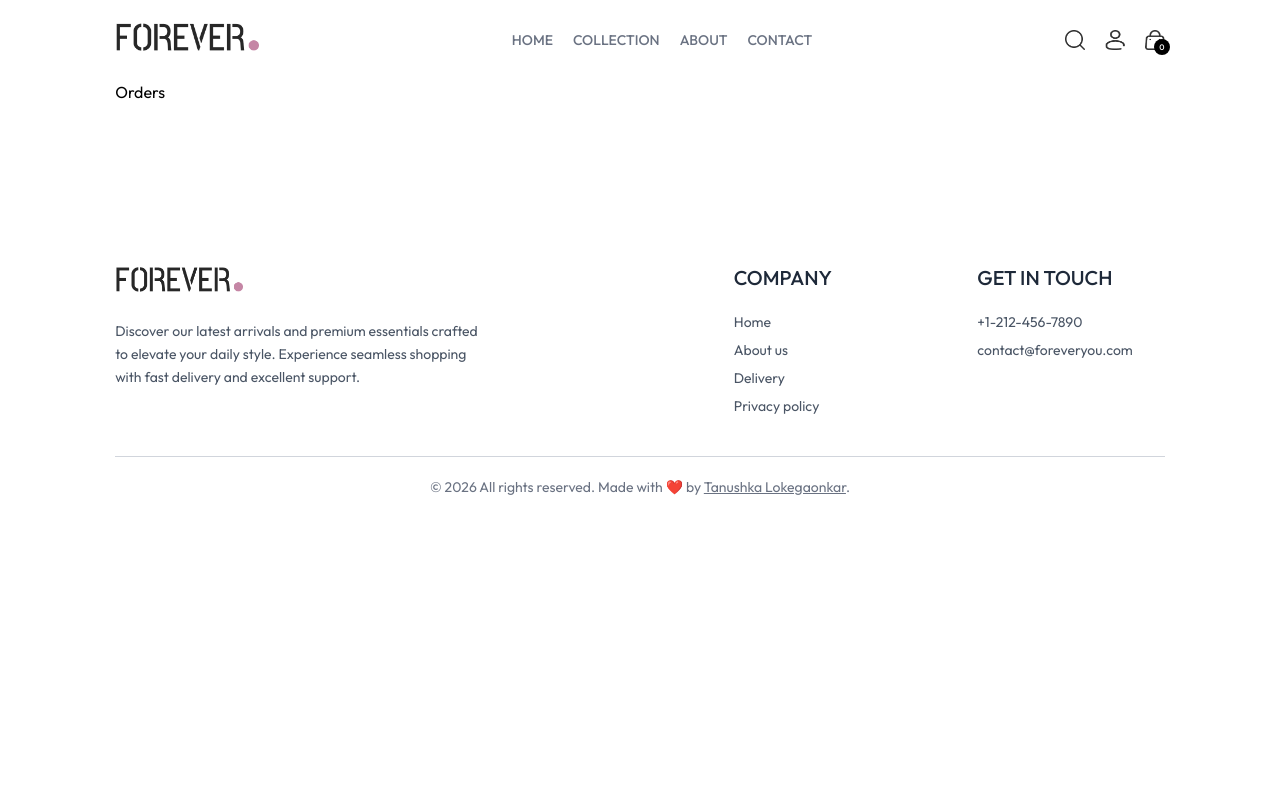
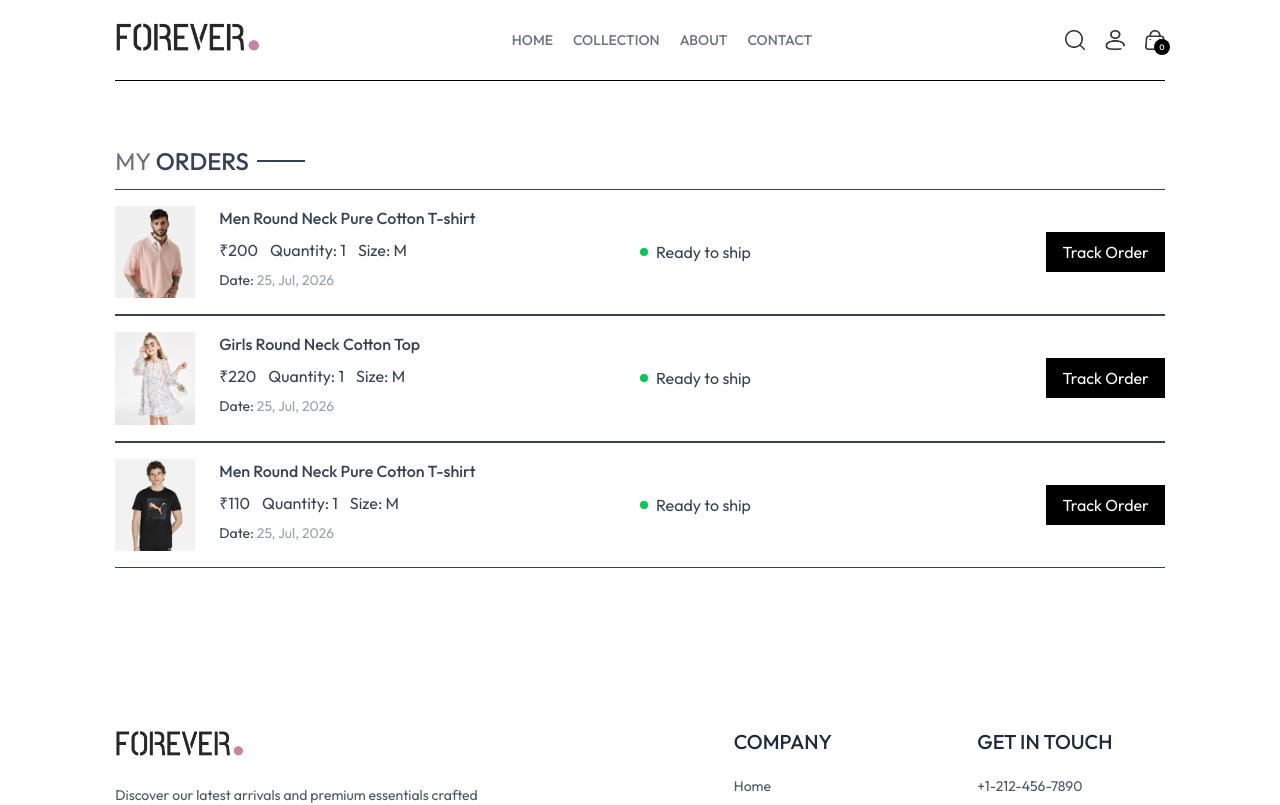
Before and after one commit to Tanushka-lokegaonkar/VirtualTryOn, a React (Vite) app in the folder Frontend/: page /orders in a window 1280 px wide. Shown: the top 805 px of the page. Built offline with nearby package versions, Linux system fonts and the light colour scheme.

Commit message:
orders pade added

```diff
--- a/Frontend/src/components/Navbar.jsx
+++ b/Frontend/src/components/Navbar.jsx
@@ -39,7 +39,7 @@
         <div className='flex items-center gap-5'>
             <img onClick={()=> setShowSearch(true)} src={assets.search_icon} alt='search' className='w-5 h-5 cursor-pointer' />
             <div className='group relative'>
-                <img src={assets.profile_icon} alt='profile' className='w-5 h-5 cursor-pointer' />
+                <Link to='/login'><img src={assets.profile_icon} alt='profile' className='w-5 h-5 cursor-pointer' /></Link>
                 <div className='group-hover:block hidden absolute dropdown-menu right-0 pt-4'>
                     <div className='flex flex-col gap-2 w-36 py-3 px-5 bg-slate-100 text-gray-500 rounded'>
                         <p className='cursor-pointer hover:text-black'>My Profile</p>
--- a/Frontend/src/pages/Login.jsx
+++ b/Frontend/src/pages/Login.jsx
@@ -1,8 +1,19 @@
-import React from 'react'
+import React, {useState} from 'react'
 
 const Login = () => {
+
+  const [currentState, setCurrentState] = useState('Sign Up');
+
   return (
-    <div>Login</div>
+    <form className='flex flex-col items-center w-[90%] sm:max-w-96 m-auto mt-14 gap-4 text-gray-800'>
+      <div className='inline-flex items-center gap-2 mb-2 mt-10'>
+        <p className='prata-regular text-3xl'>{currentState}</p>
+        <hr className='border-none h-[1.5px] bg-gray-800' />
+      </div>
+      {currentState === 'Login' ? '' :<input type='text' className='w-full px-3 py-2 border border-gray-800' placeholder='Name' required/> }
+      <input type='email' className='w-full px-3 py-2 border border-gray-800' placeholder='Email' required/>
+      <input type='password' className='w-full px-3 py-2 border border-gray-800' placeholder='Password' required/>
+    </form>
   )
 }
 
--- a/Frontend/src/pages/Orders.jsx
+++ b/Frontend/src/pages/Orders.jsx
@@ -1,8 +1,47 @@
 import React from 'react'
+import { useContext } from 'react';
+import { ShopContext } from '../context/ShopContext';
+import Title from '../components/Title';
 
 const Orders = () => {
+
+  const {products, currency} = useContext(ShopContext);
+
   return (
-    <div>Orders</div>
+    <div className='border-t pt-16'>
+
+      <div className='text-2xl'>
+        <Title text1={'MY'} text2={'ORDERS'}/>
+      </div>
+
+      <div>
+        {
+          products.slice(1, 4).map((item, index) => (
+            <div key={index} className='py-4 border-t border-b text-gray-700 flex flex-col md:flex-row md:items-center md:justify-between gap-4'>
+              <div className='flex items-start gap-6 text-sm'>
+                <img className='w-16 sm:w-20' src={item.image[0]} alt=''/>
+                <div>
+                  <p className='sm:text-base font-medium'>{item.name}</p>
+                  <div className='flex items-center gap-3 mt-2 text-base text-gray-700'>
+                    <p className='tetx-lg'>{currency}{item.price}</p>
+                    <p>Quantity: 1</p>
+                    <p>Size: M</p>
+                  </div>
+                  <p className='mt-2'>Date: <span className='text-gray-400'>25, Jul, 2026</span></p>
+                </div>
+              </div>
+              <div className='md:w-1/2 flex justify-between'>
+                <div className='flex items-center gap-2'>
+                  <p className='min-w-2 h-2 rounded-full bg-green-500'></p>
+                  <p className='text-sm md:text-base'>Ready to ship</p>
+                </div>
+                <button className='bg-black text-white py-2 px-4 hover:bg-gray-700'>Track Order</button>
+              </div>
+            </div>
+          ))
+        }
+      </div>
+    </div>
   )
 }
 
--- a/Frontend/src/pages/PlaceOrder.jsx
+++ b/Frontend/src/pages/PlaceOrder.jsx
@@ -1,9 +1,16 @@
-import React from 'react'
+import React, {useState} from 'react'
 import Title from '../components/Title'
 import CartTotal from '../components/CartTotal';
 import { assets } from '../assets/assets';
+import { useContext } from 'react';
+import { ShopContext } from '../context/ShopContext';
 
 const PlaceOrder = () => {
+
+  const [method, setMethod] = useState('cod');
+
+  const {navigate} = useContext(ShopContext);
+
   return (
     <div className='flex flex-col sm:flex-row justify-between gap-4 pt-5 sm:pt-14 min-h-[80vh] border-t'>
       {/* Left Side */}
@@ -40,18 +47,22 @@
           <Title text1={'PAYMENT'} text2={'METHOD'}/>
           {/* Payment method options can be added here */}
           <div className='flex gap-3 flex-col lg:flex-row'>
-            <div className='flex items-center gap-3 border p-2 px-3 cursor-pointer'>
-              <p className={`min-w-3.5 h-3.5 border rounded-full`}></p>
+            <div onClick={() => setMethod('stripe')} className='flex items-center gap-3 border p-2 px-3 cursor-pointer'>
+              <p className={`min-w-3.5 h-3.5 border rounded-full ${method === 'stripe' ? 'bg-green-400' : ''}`}></p>
               <img className='h-5 mx-4' src={assets.stripe_logo} alt=''/>
             </div>
-            <div className='flex items-center gap-3 border p-2 px-3 cursor-pointer'>
-              <p className={`min-w-3.5 h-3.5 border rounded-full`}></p>
+            <div onClick={() => setMethod('razorpay')} className='flex items-center gap-3 border p-2 px-3 cursor-pointer'>
+              <p className={`min-w-3.5 h-3.5 border rounded-full ${method === 'razorpay' ? 'bg-green-400' : ''}`}></p>
               <img className='h-5 mx-4' src={assets.razorpay_logo} alt=''/>
             </div>
-            <div className='flex items-center gap-3 border p-2 px-3 cursor-pointer'>
-              <p className={`min-w-3.5 h-3.5 border rounded-full`}></p>
+            <div onClick={() => setMethod('cod')} className='flex items-center gap-3 border p-2 px-3 cursor-pointer'>
+              <p className={`min-w-3.5 h-3.5 border rounded-full ${method === 'cod' ? 'bg-green-400' : ''}`}></p>
               <p className='text-gray-500 text-sm font-medium mx-4'>CASH ON DELIVERY</p>
             </div>
+          </div>
+
+          <div className='w-full text-end'>
+            <button onClick={() => navigate('/orders')} className='bg-black text-white px-4 py-2 rounded mt-6'>PLACE ORDER</button>
           </div>
         </div>
       </div>
```
